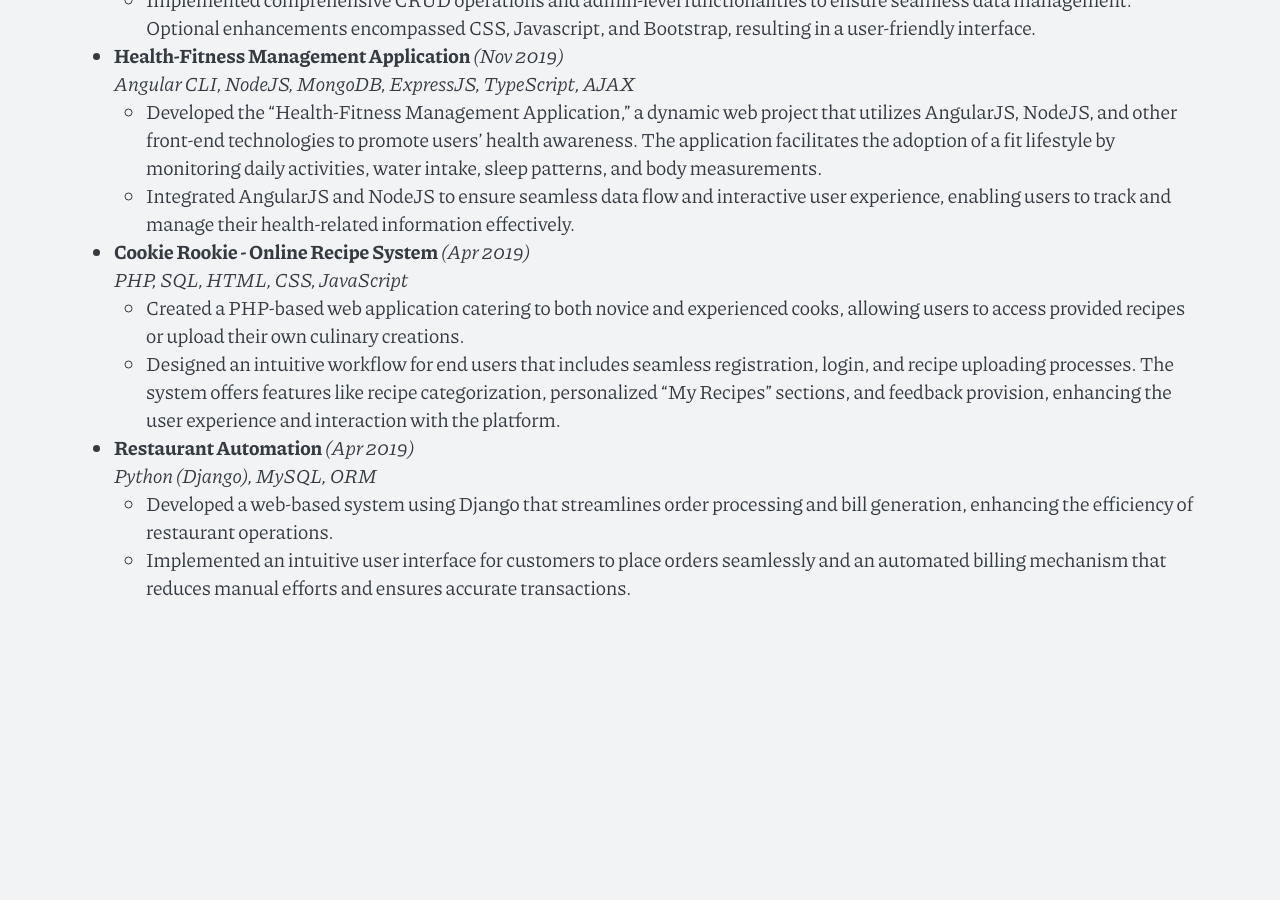
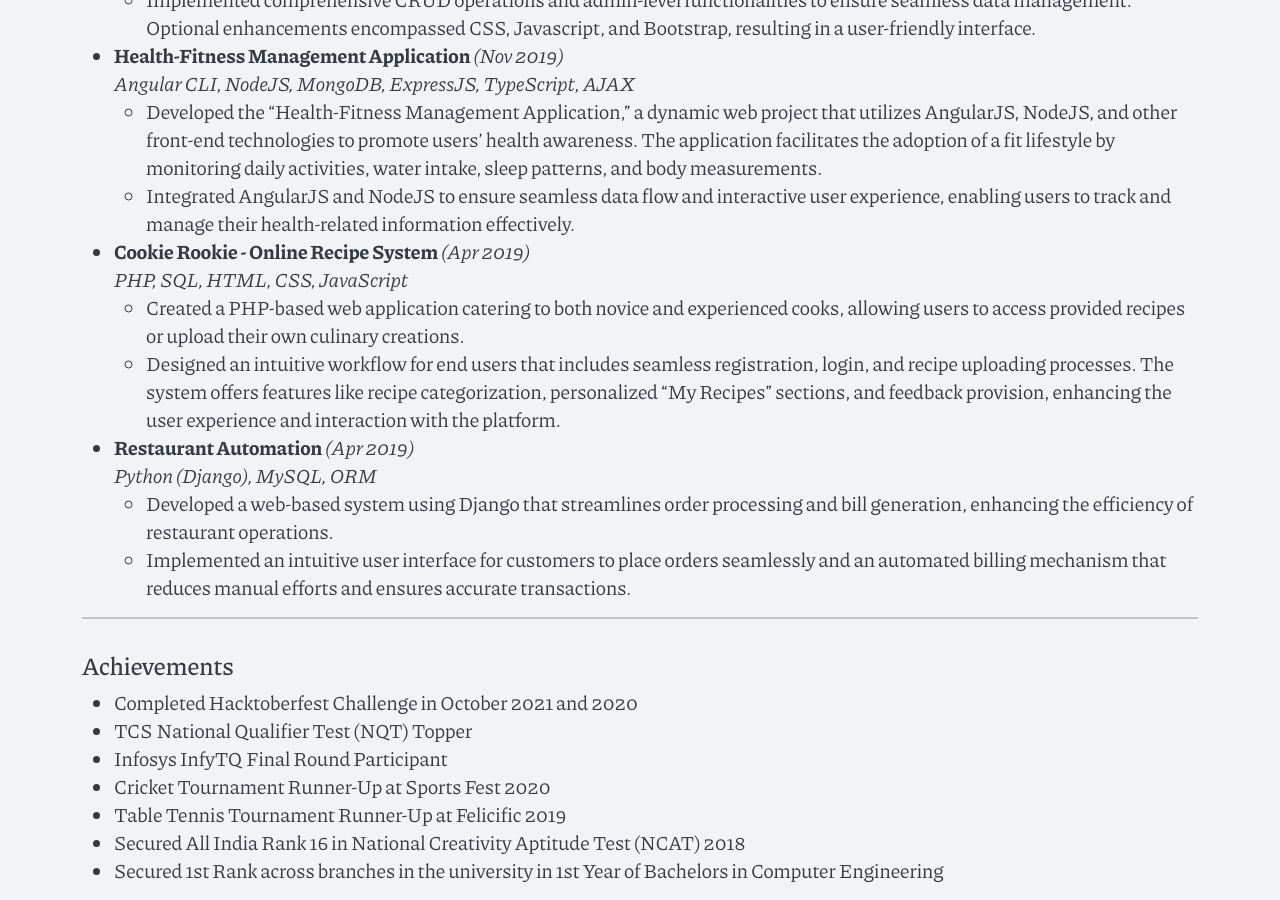
Before and after one commit to yug-rajani/yug-rajani.github.io, a Jekyll site: the page built from cv.md, in a window 1280 px wide and 900 px high, scrolled down 2699 px. Built offline with Jekyll 4.4.1, drawn with Linux system fonts in a browser that asks for light colours; before the commit the page ends 3316 px from its top, so only the background shows below that.

Commit message:
Add Achievements section in online resume

```diff
--- a/cv.md
+++ b/cv.md
@@ -98,6 +98,18 @@ I have been actively involved in various projects that showcase my strong proble
   - Developed a web-based system using Django that streamlines order processing and bill generation, enhancing the efficiency of restaurant operations.
   - Implemented an intuitive user interface for customers to place orders seamlessly and an automated billing mechanism that reduces manual efforts and ensures accurate transactions.
 
+---
+
+## Achievements
+
+- Completed Hacktoberfest Challenge in October 2021 and 2020
+- TCS National Qualifier Test (NQT) Topper
+- Infosys InfyTQ Final Round Participant
+- Cricket Tournament Runner-Up at Sports Fest 2020
+- Table Tennis Tournament Runner-Up at Felicific 2019
+- Secured All India Rank 16 in National Creativity Aptitude Test (NCAT) 2018
+- Secured 1st Rank across branches in the university in 1st Year of Bachelors in Computer Engineering
+
 <!-- - **Project Name** *(Month YYYY)*<br>
   *Tech Stack*
   - Bullet 1
```
